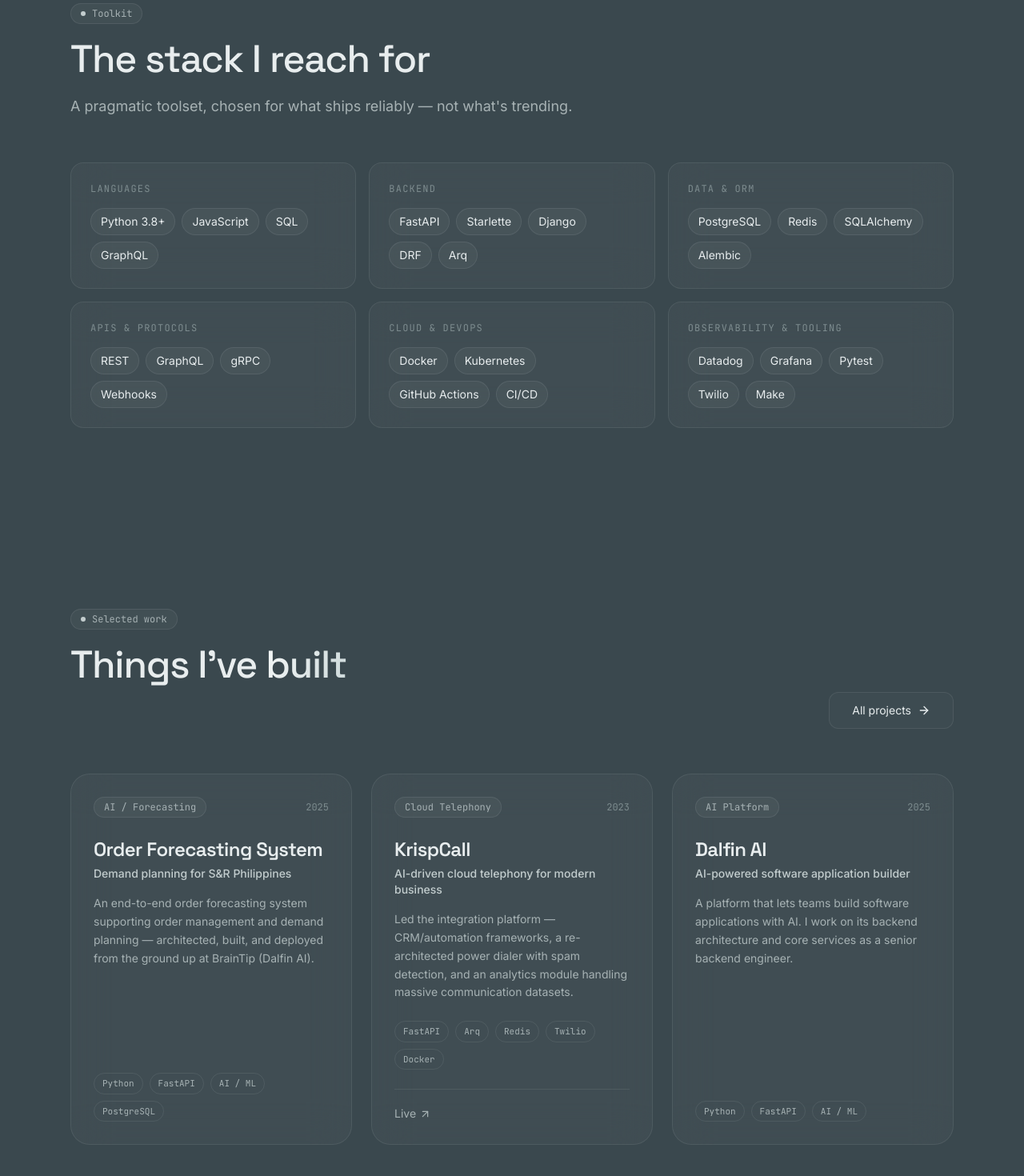
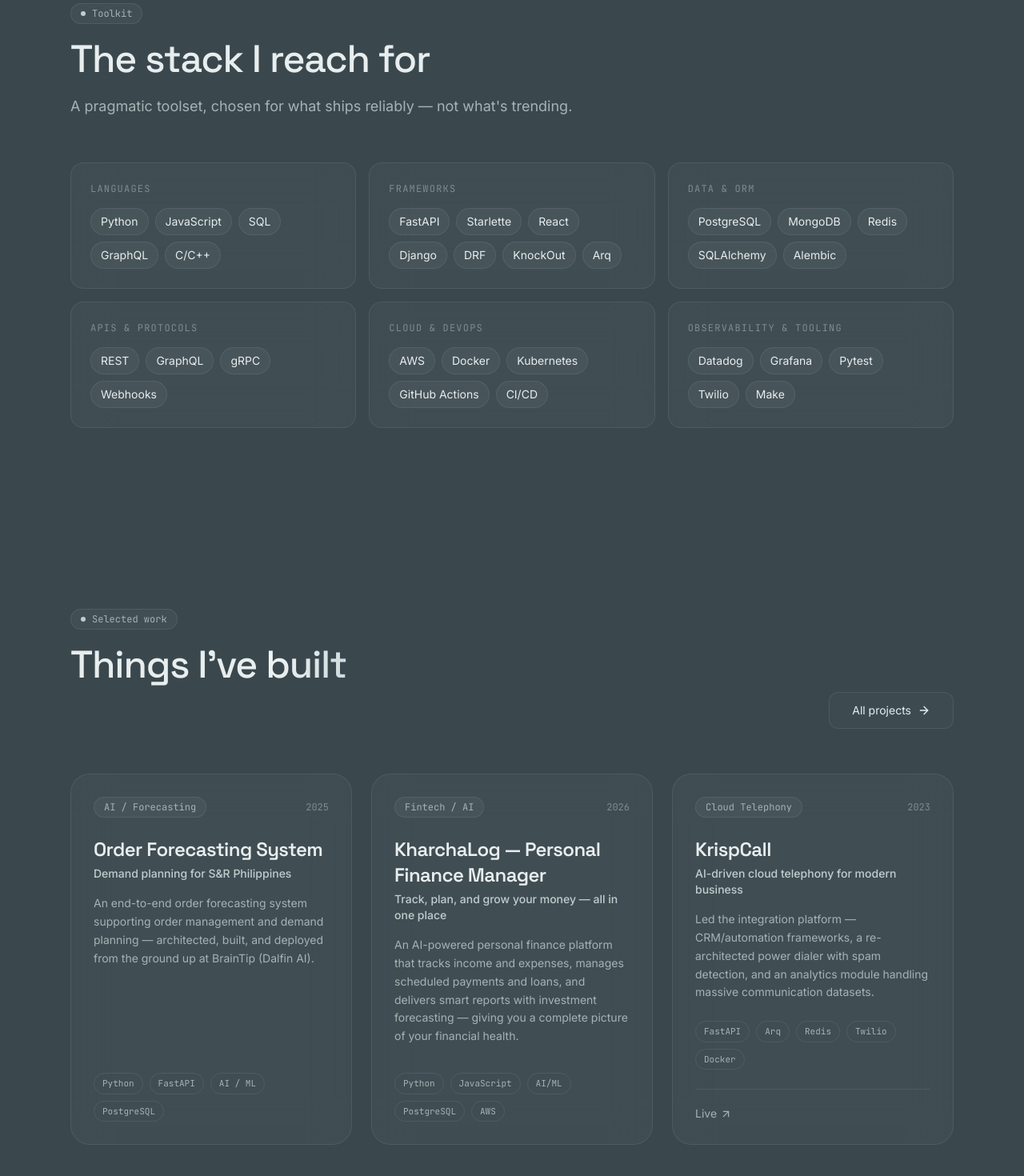
Before and after one commit to sharad52/portfolio-client, a React (Vite) app: page / in a window 1280 px wide. Shown: the part 2417-3887 px from the top of the page at 80% size. Built offline with nearby package versions, Linux system fonts and the light colour scheme; no server answers.

Commit message:
Site content update

```diff
--- a/src/content/site.ts
+++ b/src/content/site.ts
@@ -98,11 +98,11 @@
 
 /** Skills grouped by category. */
 export const skillGroups = [
-  { category: 'Languages', items: ['Python 3.8+', 'JavaScript', 'SQL', 'GraphQL'] },
-  { category: 'Backend', items: ['FastAPI', 'Starlette', 'Django', 'DRF', 'Arq'] },
-  { category: 'Data & ORM', items: ['PostgreSQL', 'Redis', 'SQLAlchemy', 'Alembic'] },
+  { category: 'Languages', items: ['Python', 'JavaScript', 'SQL', 'GraphQL', 'C/C++'] },
+  { category: 'FrameWorks', items: ['FastAPI', 'Starlette', 'React', 'Django', 'DRF', 'KnockOut', 'Arq'] },
+  { category: 'Data & ORM', items: ['PostgreSQL', 'MongoDB', 'Redis', 'SQLAlchemy', 'Alembic'] },
   { category: 'APIs & Protocols', items: ['REST', 'GraphQL', 'gRPC', 'Webhooks'] },
-  { category: 'Cloud & DevOps', items: ['Docker', 'Kubernetes', 'GitHub Actions', 'CI/CD'] },
+  { category: 'Cloud & DevOps', items: ['AWS', 'Docker', 'Kubernetes', 'GitHub Actions', 'CI/CD'] },
   { category: 'Observability & Tooling', items: ['Datadog', 'Grafana', 'Pytest', 'Twilio', 'Make'] },
 ] as const;
 
@@ -240,6 +240,17 @@
     accent: 'violet',
   },
   {
+  id: 'kharchalog',
+  title: 'KharchaLog — Personal Finance Manager',
+  tagline: 'Track, plan, and grow your money — all in one place',
+  description: 'An AI-powered personal finance platform that tracks income and expenses, manages scheduled payments and loans, and delivers smart reports with investment forecasting — giving you a complete picture of your financial health.',
+  year: '2026',
+  category: 'Fintech / AI',
+  technologies: ['Python', 'JavaScript', 'AI/ML', 'PostgreSQL', 'AWS'],
+  featured: true,
+  accent: 'cyan'
+},
+  {
     id: 'krispcall',
     title: 'KrispCall',
     tagline: 'AI-driven cloud telephony for modern business',
```
